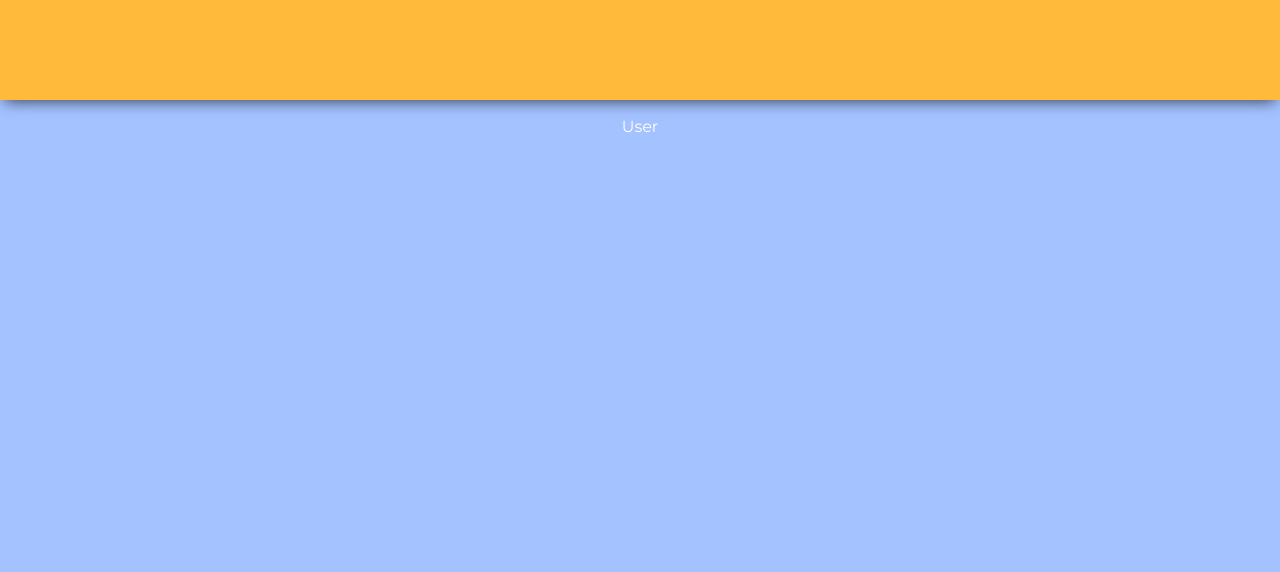
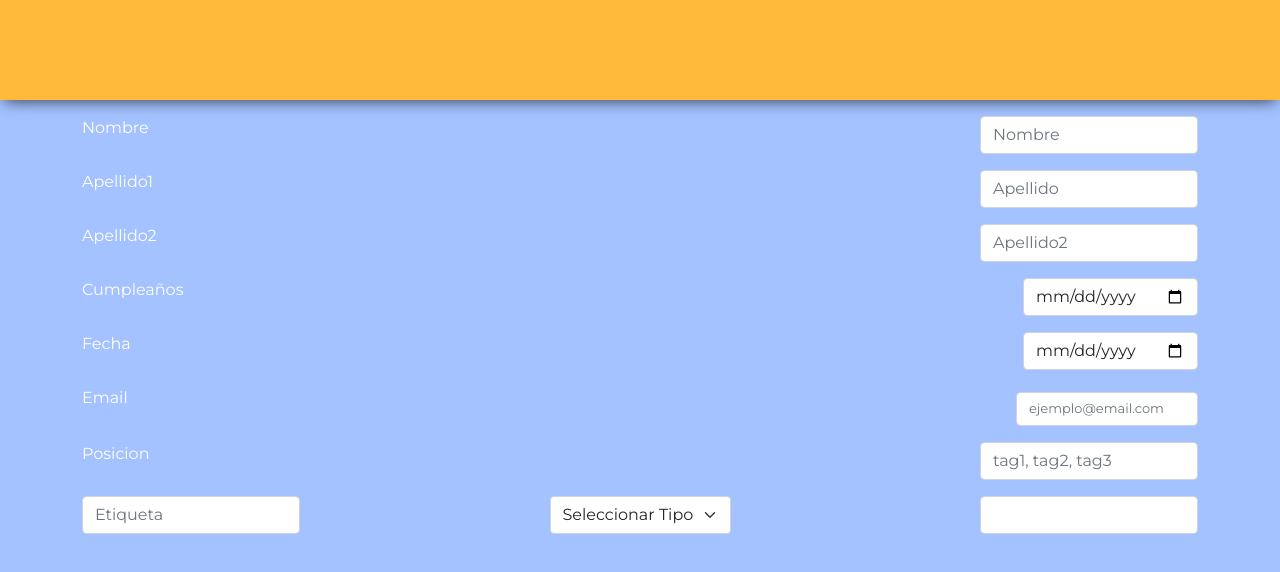
Before and after one commit to Eduardnol/Database-Front, a Vue app: page /user-specific in a window 1280 px wide. Shown: the top 572 px of the page. Built offline with nearby package versions, Linux system fonts and the light colour scheme.

Commit message:
Added component to edit specific user

```diff
--- a/src/pages/user_specific/UserSpecific.vue
+++ b/src/pages/user_specific/UserSpecific.vue
@@ -1,9 +1,11 @@
 <template>
-  <div>User</div>
+  <div><AddUserFields /></div>
 </template>
 <script>
+import AddUserFields from "../../components/add_user/AddUserFields.vue";
 export default {
   name: "UserSpecific",
+  components: { AddUserFields },
 };
 </script>
 <style lang="stylus" scoped></style>
```
